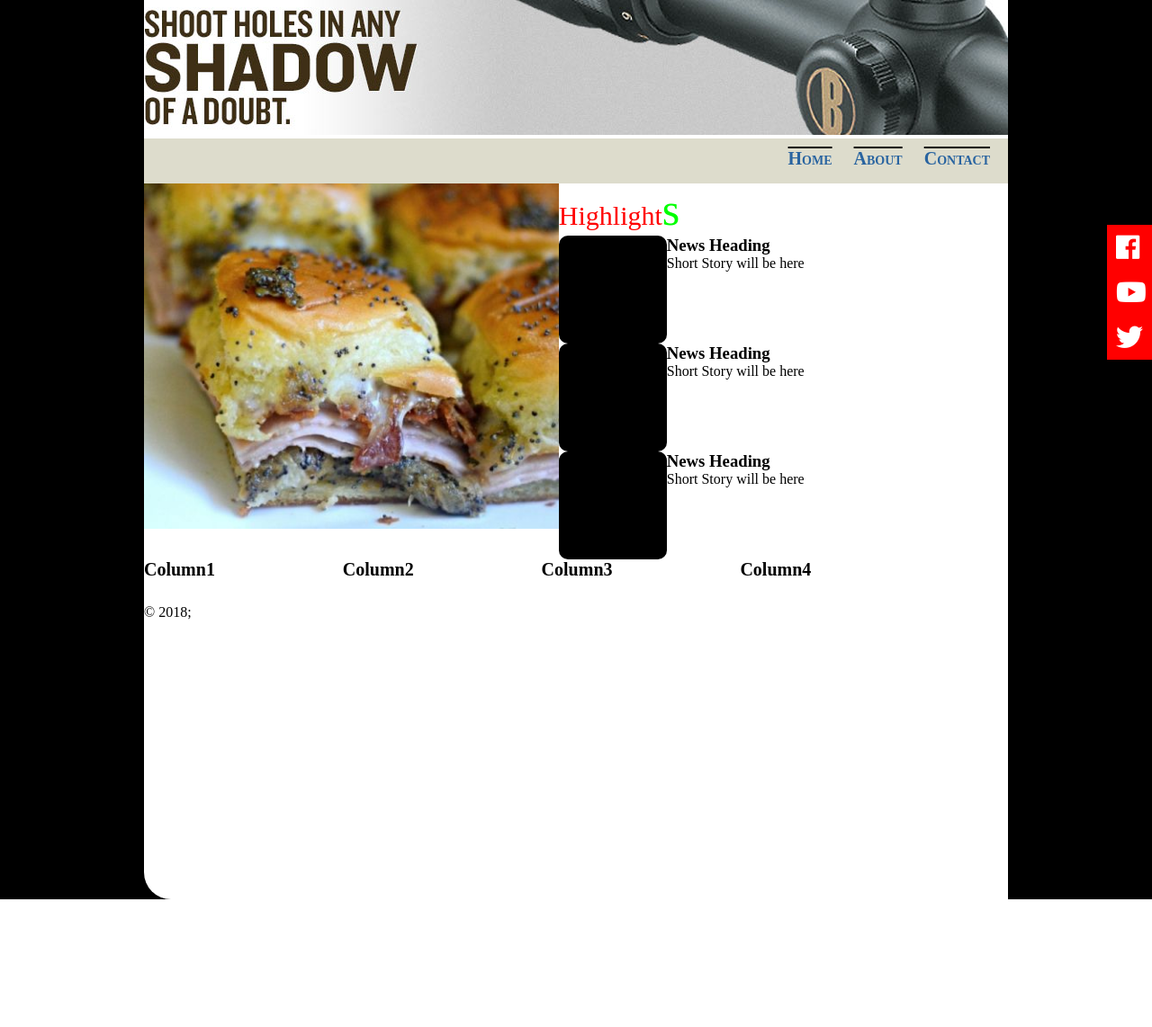
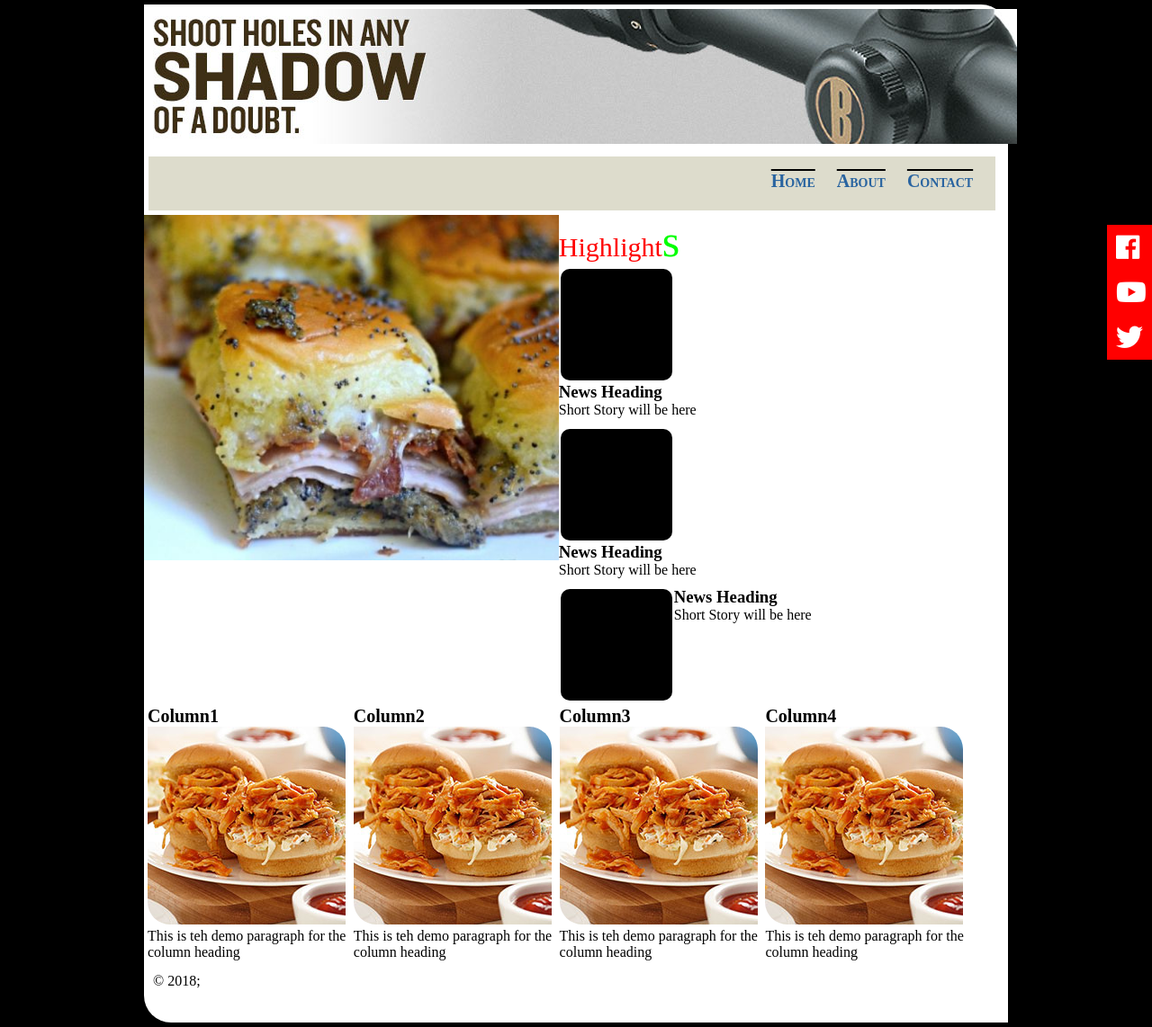
Before and after one commit to eclatdev/sam2074seconda, a PHP site: page /layout.html in a window 1280 px wide. Shown: the whole page at 90% size. Before the commit the page ends 1000 px from the top, so only its background shows below. Run offline with PHP 8.4, Linux system fonts and the light colour scheme; some web fonts are replaced.

Commit message:
Layout managed for 480 and 768

```diff
--- a/css/layout.css
+++ b/css/layout.css
@@ -49,22 +49,41 @@
 .col100{
 	width:100%;
 	min-height:50px;
+	margin:5px;
+	padding:5px;
 }
 .col50{
 	width:48%;
 	min-height:50px;
 	float:left;
+
 }
 .col25{
 	width:23%;
 	min-height:50px;
 	float:left;
+	margin:2px;
+	padding:2px;
+
 }
+.col25 img, .mdcol25 img, .smcol25 img{
+	width:220px;
+	height:auto;
+	border-radius:0px 25px 0px 25px;
+	opacity:1;
+}
+
+.col25 img:hover, .mdcol25 img:hover, .smcol25 img:hover{
+	opacity:0.8;
+	}
+
+
 
 .col75{
 	width:73%;
 	min-height:50px;
 	float:left;
+
 }
 .banner{
 	background-image: url('../images/webbanner.jpg');
@@ -74,6 +93,7 @@
 }
 
 .menu{
+	width:97%;
 	background-color:#dddccc;
 	min-height:50px;
 
@@ -131,7 +151,7 @@
 @media(max-width:768px)
 {
 	.container{
-		width:750px;
+		width:680px;
 	}
 
 	.slider{
@@ -140,26 +160,29 @@
 	}
 
 	.mdcol100{
-		width:100%;
+		width:98%;
 	}
 	.mdcol50{
-		width:48%;
+		width:46%;
 	}
 	.mdcol75{
-		width:73%;
+		width:70%;
 	}
 	.mdcol25{
-		width:23%;
+		width:21%;
 	}
 
 }
 
 @media(max-width:480px)
 {
-	.container{	width:450px;}
+	.container{	width:395px;}
 	.slider{display:none;}
 	.smcol100{width:100%;}
 	.smcol50{width:48%;	}
 	.smcol75{width:73%;	}
 	.smcol25{width:23%;}
+	.social{display:none;}
+.menu{width:95%;}
 }
+}
--- a/layout.html
+++ b/layout.html
@@ -28,7 +28,7 @@
 			<div class="col50 slider mdcol100">
 				<img src="images/slider.jpg" class="img-responsive" />
 			</div>
-			<div class="col50 mdcol100">
+			<div class="col50 mdcol100 smcol100">
 				<span class="h">Highlight</span><span class="five">s</span>
 				<div class="row">
 					<div class="col25 thumbs">
@@ -68,17 +68,25 @@
 		</div>
 
 		<div class="row">
-			<div class="col25 mdcol50">
+			<div class="col25 mdcol50 smcol100">
 				<h2>Column1</h2>
+				<img src="images/col.jpg" class="img-responsive" alt="My Image" title="My Image"/>
+				<p>This is teh demo paragraph for the column heading</p>
 			</div>
-			<div class="col25 mdcol50">
+			<div class="col25 mdcol50 smcol100 ">
 				<h2>Column2</h2>
+				<img src="images/col.jpg" class="img-responsive" alt="My Image" title="My Image"/>
+				<p>This is teh demo paragraph for the column heading</p>
 			</div>
-			<div class="col25 mdcol50">
+			<div class="col25 mdcol50 smcol100">
 				<h2>Column3</h2>
+				<img src="images/col.jpg" class="img-responsive" alt="My Image" title="My Image"/>
+				<p>This is teh demo paragraph for the column heading</p>
 			</div>
-			<div class="col25 mdcol50">
+			<div class="col25 mdcol50 smcol100">
 				<h2>Column4</h2>
+				<img src="images/col.jpg" class="img-responsive" alt="My Image" title="My Image"/>
+				<p>This is teh demo paragraph for the column heading</p>
 			</div>
 		</div>
 		<div class="clear"></div>
```
